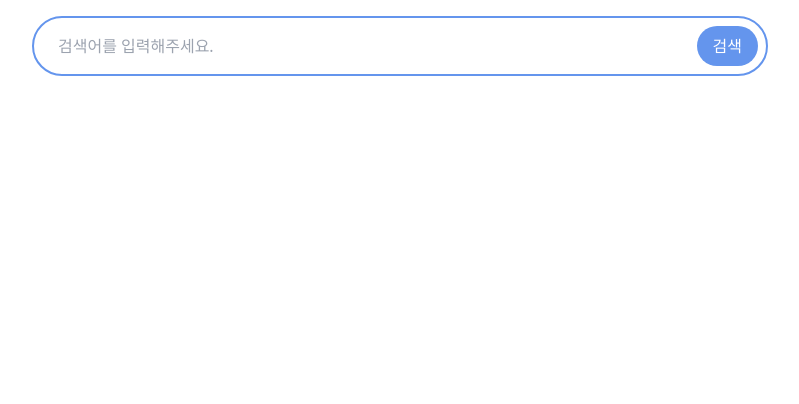
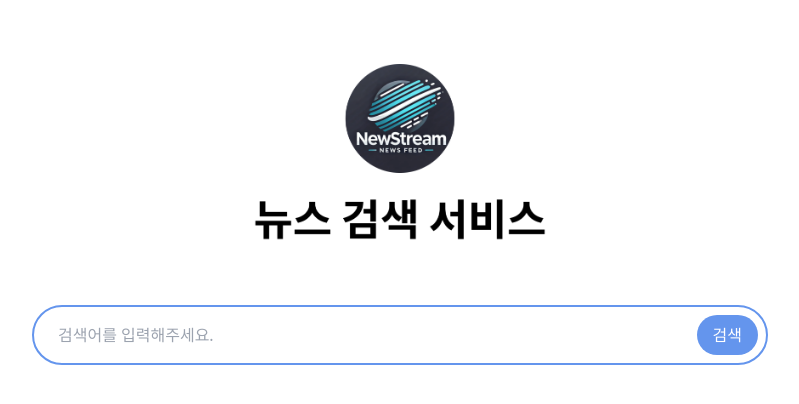
Before and after one commit to mooooondh/Newstream, a Next.js app: page / in a window 1280 px wide. Shown: the top 404 px of the page, without its empty margins (240-1039 px from the left). Built offline with nearby package versions, Linux system fonts and the light colour scheme.

Commit message:
style : 홈 이미지 스타일 추가
* 로고 이미지 추가.

```diff
--- a/src/app/page.module.css
+++ b/src/app/page.module.css
@@ -1,3 +1,11 @@
 .wrapper {
-  padding-top: 1rem;
+  display: flex;
+  flex-direction: column;
+  align-items: center;
+  padding: 4rem 0;
 }
+
+.headerImage {
+  width: 40%;
+  padding-bottom: 4rem;
+}
--- a/src/app/page.tsx
+++ b/src/app/page.tsx
@@ -1,10 +1,19 @@
+import Image from "next/image";
+
 import { Search } from "@/components/Search";
 
 import styles from "./page.module.css";
 
+import HEADER_IMAGE from "../app/logo.png";
+
 export default function Home() {
   return (
     <main className={styles.wrapper}>
+      <Image
+        src={HEADER_IMAGE}
+        alt={"헤더 이미지"}
+        className={styles.headerImage}
+      />
       <Search />
     </main>
   );
```
Also changed, not shown: src/app/logo.png, 1 other file (tests, documents, lock files or other folders).
